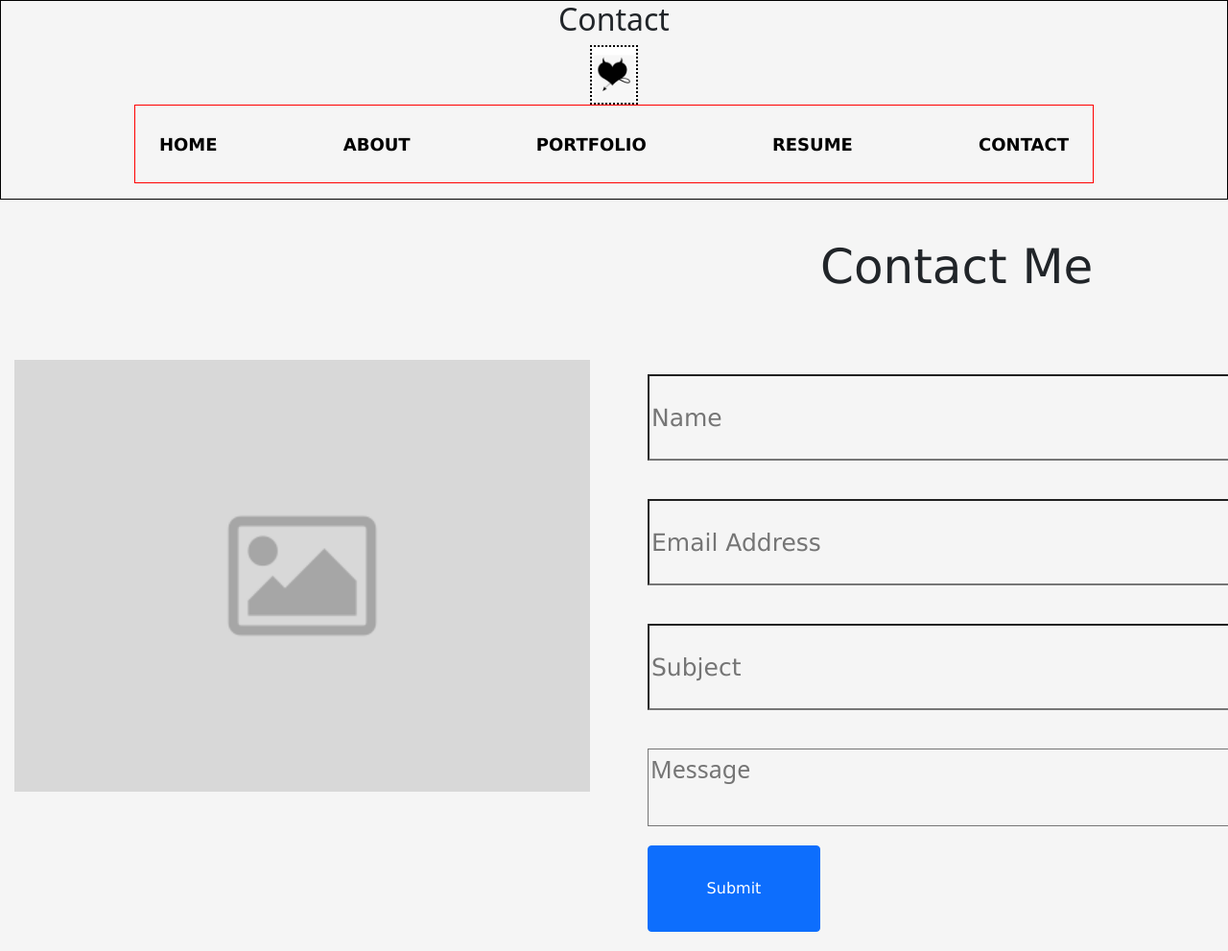
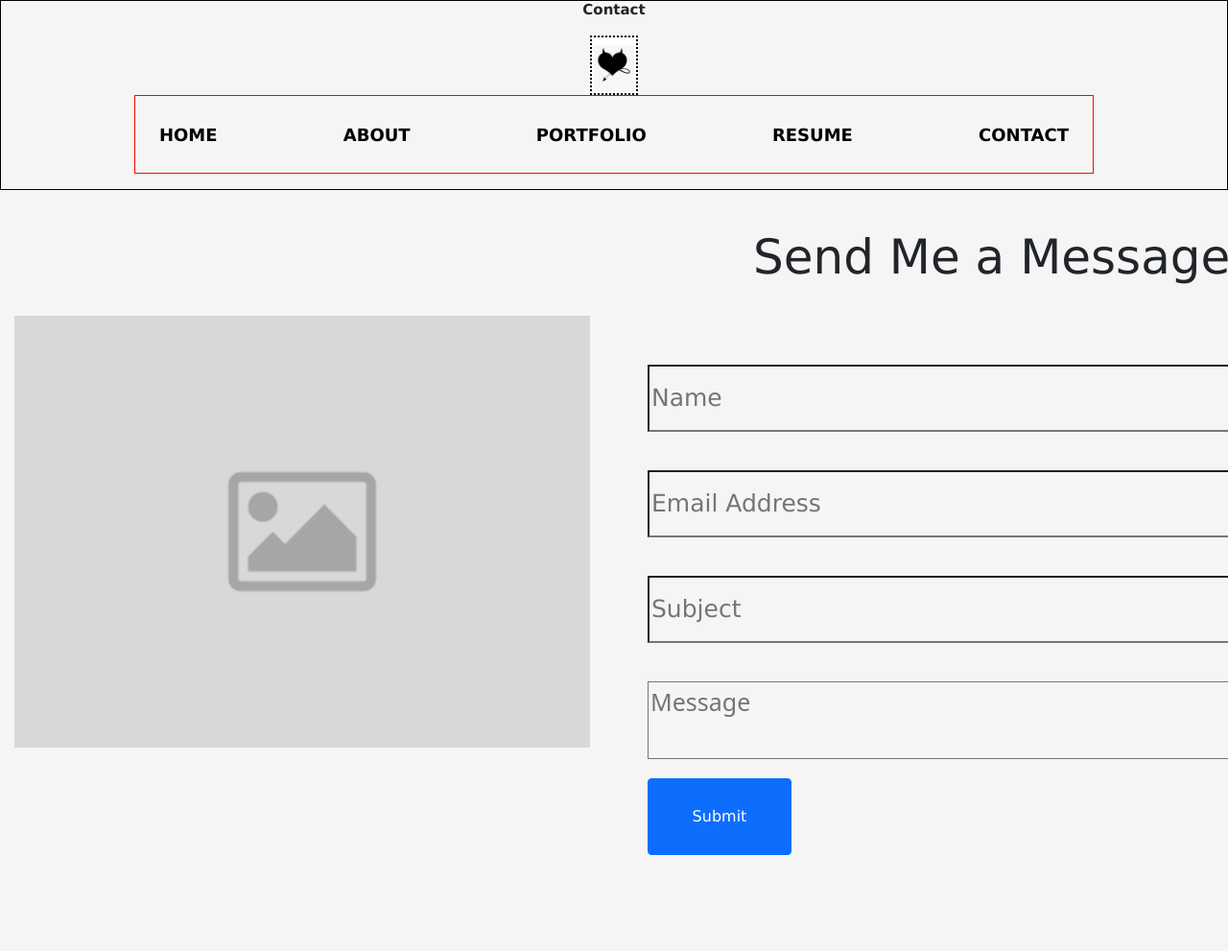
Before and after one commit to kaityevans/Web101-FinalPortfolioProject, a plain HTML site: page contact.html in a window 1280 px wide. Shown: the top 991 px of the page at 96% size. After the commit the page ends 911 px from the top, so only its background shows below. Drawn offline with nearby package versions, Linux system fonts and the light colour scheme.

```diff
--- a/contact.css
+++ b/contact.css
@@ -39,10 +39,10 @@
   border: 2px dotted black;
 }
 
-header h1 {
+header h2 {
   font-family:'Lucida Sans', 'Lucida Sans Regular', 'Lucida Grande', 'Lucida Sans Unicode', Geneva, Verdana, sans-serif;
   font-weight: bolder;
-  font-size: 65px;
+  font-size: 15px;
   padding-bottom: 10px;
 
 }
@@ -90,20 +90,21 @@
   padding: 20px;
 }
 
+
 .LeftBox, .RightBox {
   display: grid;
   grid-template-columns: auto;
   grid-template-rows: auto ;
   width: 650px;
   padding: 20px;
+}
 
-}
 img {
   width: 600px;
 }
 
 h1 {
-  padding-left: 200px;
+  padding-left: 130px;
   padding-bottom: 30px;
   padding-top: 20px;
   font-family: 'Lucida Sans', 'Lucida Sans Regular', 'Lucida Grande', 'Lucida Sans Unicode', Geneva, Verdana, sans-serif;
@@ -111,17 +112,25 @@
 }
 input {
   width: 650px;
-  height: 90px;
+  height: 70px;
   font-family: 'Lucida Sans', 'Lucida Sans Regular', 'Lucida Grande', 'Lucida Sans Unicode', Geneva, Verdana, sans-serif;
+}
 
+input.message {
+  height: 350px;
+  padding-top: 10px;
 }
+/* .name, .email, .subject {
+  height: 50px;
+  padding: 40px;
+} */
 .button {
   padding-left: 20px;
 }
 
 button {
-  width: 180px;
-  height: 90px;
+  width: 150px;
+  height: 80px;
   font-family: 'Lucida Sans', 'Lucida Sans Regular', 'Lucida Grande', 'Lucida Sans Unicode', Geneva, Verdana, sans-serif;
   font-weight: bolder;
   font-size: 20px;
--- a/contact.html
+++ b/contact.html
@@ -38,7 +38,7 @@
         <form>
 
           <div class="RightBox">
-            <h1>Contact Me</h1>
+            <h1>Send Me a Message</h1>
             <br>
             <div class="name">
               <input type="text" class="text-field w-input" maxlength="256" name="name" data-name="Name"
--- a/resume.css
+++ b/resume.css
@@ -1,6 +1,6 @@
 * {
   box-sizing: border-box;
-  background-color: whitesmoke;
+  background-color: aliceblue;
 }
 body {
   margin: 0;
@@ -39,12 +39,13 @@
   border: 2px dotted black;
 }
 
-header h1 {
+span h1 {
   font-family:'Lucida Sans', 'Lucida Sans Regular', 'Lucida Grande', 'Lucida Sans Unicode', Geneva, Verdana, sans-serif;
   font-weight: bolder;
   font-size: 65px;
   padding-bottom: 10px;
-
+  color: aliceblue;
+  background-color: slategray;
 }
 header {
   border: 1px solid black;
@@ -86,7 +87,7 @@
 }
 
 img {
-  width: 150px;
+  width: 200px;
   border: 5px solid black;
 }
 
@@ -136,7 +137,7 @@
   justify-content: center; */
 /* } */
 .leftColumn {
-  border: 5px solid aqua;
+  border: 5px solid rgb(132, 210, 210);
   background-color: lightslategray;
 }
 .contact {
@@ -148,7 +149,7 @@
 }
 
 .rightColumn {
-  border: 5px solid aqua;
+  border: 5px solid rgb(132, 210, 210);
   background-color: aliceblue;
 }
 .Title {
```
Also changed, not shown: resume.html (+4 -4 lines), emailIcon.webp (added).
